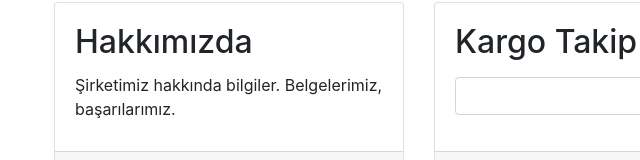
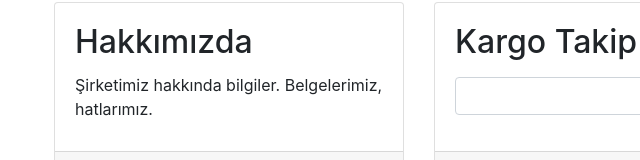
Before and after one commit to mersintas/mersintas.github.io, a website: page index.html in a window 1280 px wide. Shown: the part 792-952 px from the top of the page, 31-671 px from the left. Drawn offline with Linux system fonts and the light colour scheme.

Commit message:
Update index.html

```diff
--- a/index.html
+++ b/index.html
@@ -84,7 +84,7 @@
         <div class="card h-100">
           <div class="card-body">
             <h2 class="card-title">Hakkımızda</h2>
-            <p class="card-text">Şirketimiz hakkında bilgiler. Belgelerimiz, başarılarımız.</p>
+            <p class="card-text">Şirketimiz hakkında bilgiler. Belgelerimiz, hatlarımız.</p>
           </div>
           <div class="card-footer">
             <a href="hakkimizda.html" class="btn btn-warning btn-sm">Giriş</a>
```
